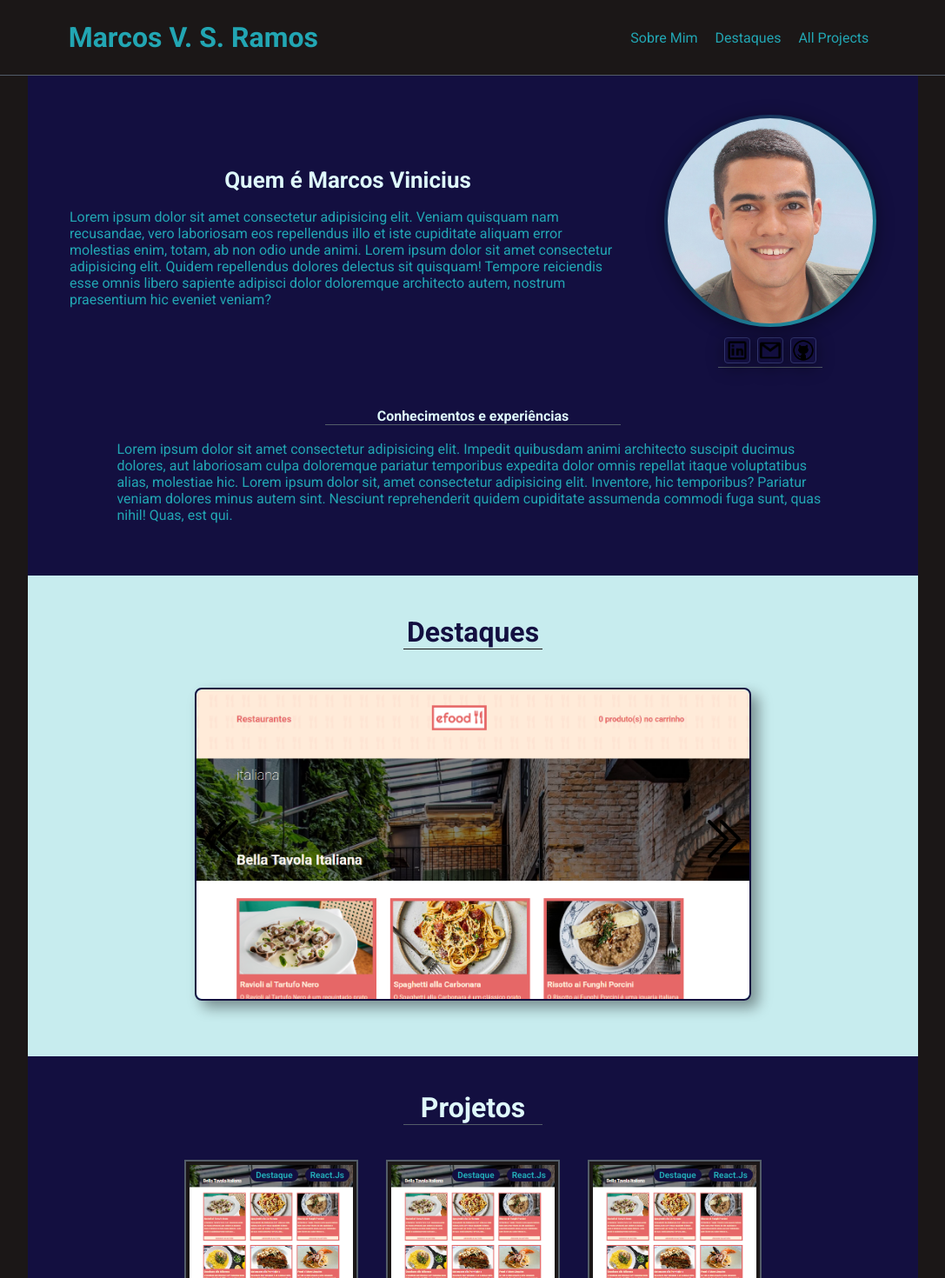
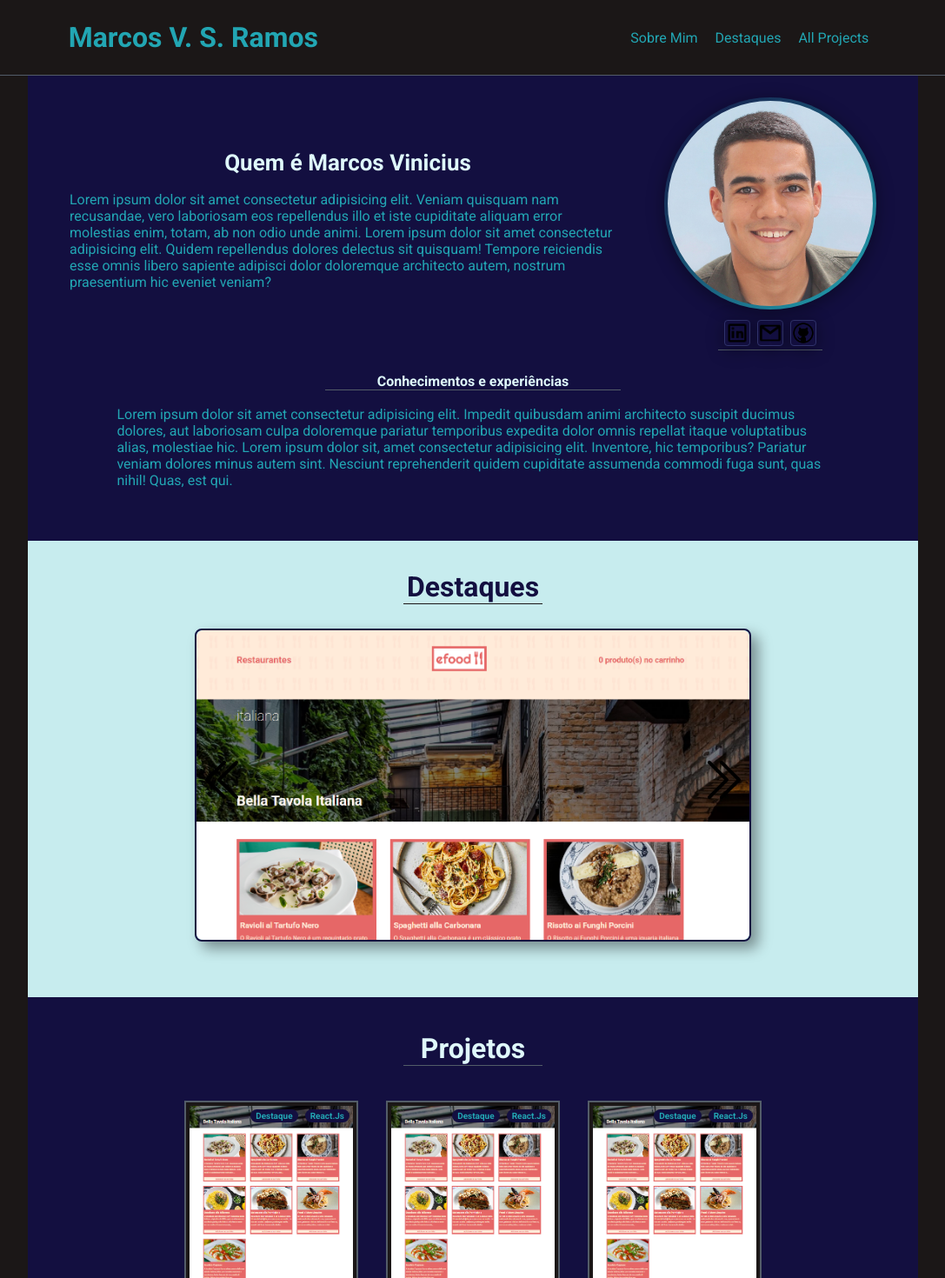
Before and after one commit to MarcosVSRamos/Portifolio_Marcos, a React (Create React App) app: page / in a window 1280 px wide. Shown: the top 1470 px of the page at 87% size, without its empty margins (96-1183 px from the left). Built offline with nearby package versions, Linux system fonts and the light colour scheme.

Commit message:
ajustes de navBar e css

```diff
--- a/src/components/ProjectsSection/index.tsx
+++ b/src/components/ProjectsSection/index.tsx
@@ -6,8 +6,8 @@ const ProjectsSection = () => {
   useFadeInOnScroll('[data-fade]')
 
   return (
-    <S.Div className="container">
-      <h2 id="projects">Projetos</h2>
+    <S.Div id="projects" className="container">
+      <h2>Projetos</h2>
       <S.List>
         <li data-fade data-fade-delay="100">
           <Card />
--- a/src/components/Section/index.jsx
+++ b/src/components/Section/index.jsx
@@ -4,8 +4,8 @@ import * as S from './styles'
 
 const Section = () => {
   return (
-    <S.Div className="container">
-      <S.Title id="destaques">Destaques</S.Title>
+    <S.Div id="destaques" className="container">
+      <S.Title>Destaques</S.Title>
       <Slides />
     </S.Div>
   )
--- a/src/components/Section/styles.ts
+++ b/src/components/Section/styles.ts
@@ -8,11 +8,11 @@ export const Div = styled.div`
   align-items: center;
   background-color: ${colors.ice};
   padding-bottom: 64px;
-  padding-top: 30px;
+  padding-top: 22px;
 `
 
 export const Title = styled.h2`
-  margin: 16px auto 44px;
+  margin: 12px auto 28px;
   width: 160px;
   border-bottom: solid 1px ${colors.black};
   color: ${colors.blueBlack};
--- a/src/components/SobreMim/index.tsx
+++ b/src/components/SobreMim/index.tsx
@@ -11,9 +11,9 @@ const SobreMim = () => {
 
   return (
     <div>
-      <S.Div className="container">
+      <S.Div id="sobre-mim" className="container">
         <S.HeaderSection data-fade>
-          <S.DivText id="sobre-mim">
+          <S.DivText>
             <h3>Quem é Marcos Vinicius</h3>
             <p>
               Lorem ipsum dolor sit amet consectetur adipisicing elit. Veniam
--- a/src/components/SobreMim/styles.ts
+++ b/src/components/SobreMim/styles.ts
@@ -3,7 +3,7 @@ import { colors } from '../../styles'
 
 export const Div = styled.div`
   height: 100%;
-  padding-top: 68px;
+  padding-top: 48px;
   display: block;
   padding-bottom: 60px;
   background-color: ${colors.blueBlack};
@@ -69,7 +69,7 @@ export const Text = styled.p`
   color: ${colors.green};
 `
 export const Titlle = styled.h4`
-  margin: 38px auto 18px;
+  margin: 18px auto 18px;
   width: 340px;
   text-align: center;
   border-bottom: solid 1px ${colors.grey};
--- a/src/styles.ts
+++ b/src/styles.ts
@@ -21,6 +21,11 @@ export const breakpoints = {
 }
 
 const GlobalCss = createGlobalStyle`
+
+  html {
+    scroll-behavior: smooth;
+  }
+
   *{
   margin: 0;
   padding: 0;
@@ -51,6 +56,7 @@ body {
   max-width: 1024px;
   width: 100%;
   margin: 0 auto;
+  scroll-margin-top: 80px;
 
   @media (max-width: ${breakpoints.desktop}) {
     max-width: 80%;
```
